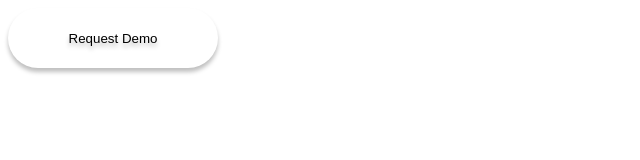
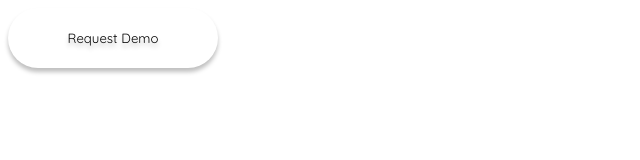
Before and after one commit to potatbut/march, a website built with webpack: page src/index.pug in a window 1280 px wide. Shown: the full height of the page, 0-640 px from the left. Built offline with nearby package versions, Linux system fonts and the light colour scheme.

Commit message:
fonts again

```diff
--- a/src/blocks/button_demo/button_demo.scss
+++ b/src/blocks/button_demo/button_demo.scss
@@ -7,7 +7,7 @@
     text-shadow: 0px 4px 4px rgba(0, 0, 0, 0.25);
     box-shadow: 0px 4px 4px rgba(0, 0, 0, 0.25);
     border-radius: 50px;
-    font-family: Arial, "Helvetica CY", "Nimbus Sans L", sans-serif;
+    @extend %fontSand;
 }
 
 .button_demo:active {
--- a/webpack.config.js
+++ b/webpack.config.js
@@ -59,8 +59,8 @@ module.exports = {
         new webpack.ProvidePlugin ({
             $: 'jquery',
             jQuery: 'jquery'
-        }),
-       /*  new CopyPlugin ([
+        }),/*
+        new CopyPlugin ([
             {from: 'src/fonts', to: 'dist/fonts'},
         ]) */
     ],
```
Also changed, not shown: dist/bundle.js, dist/index.html.
